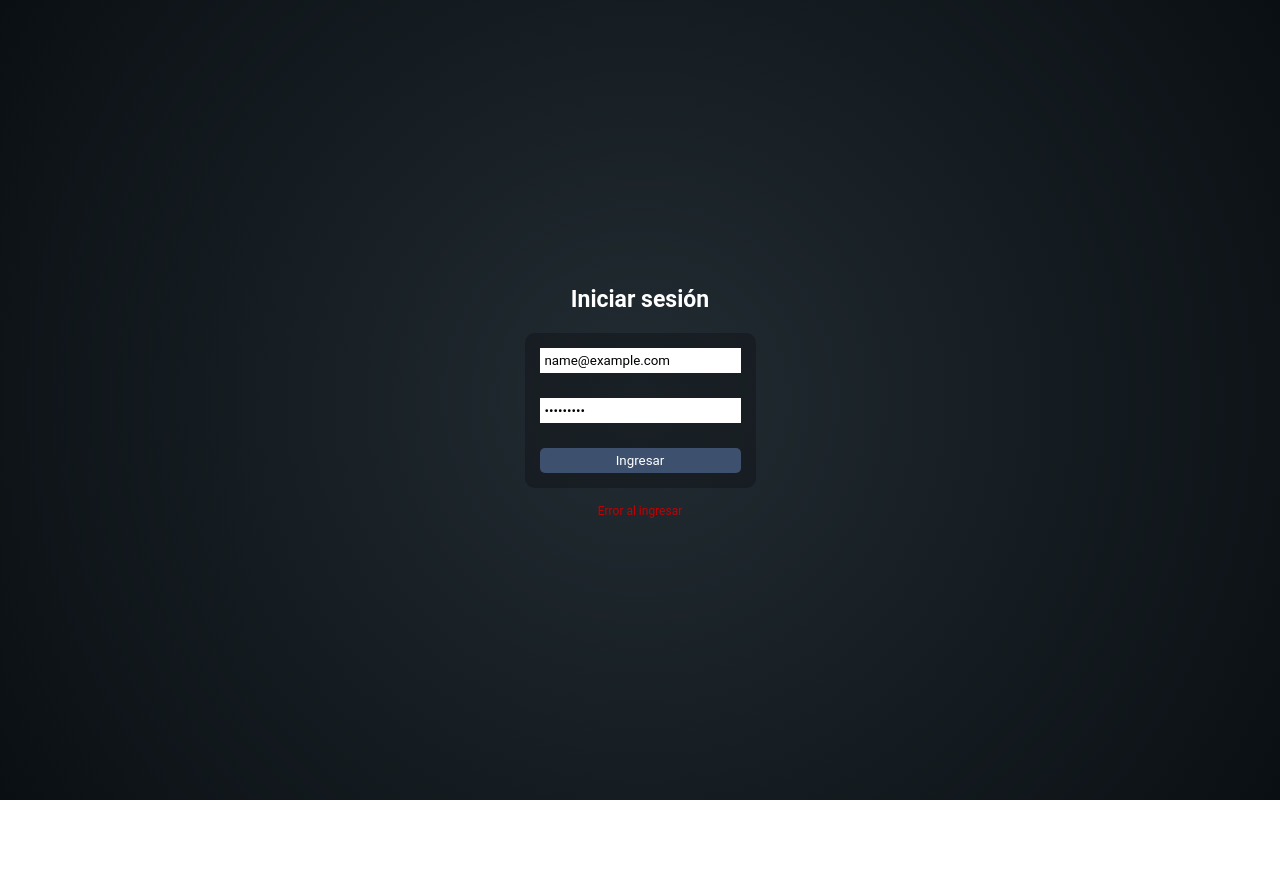
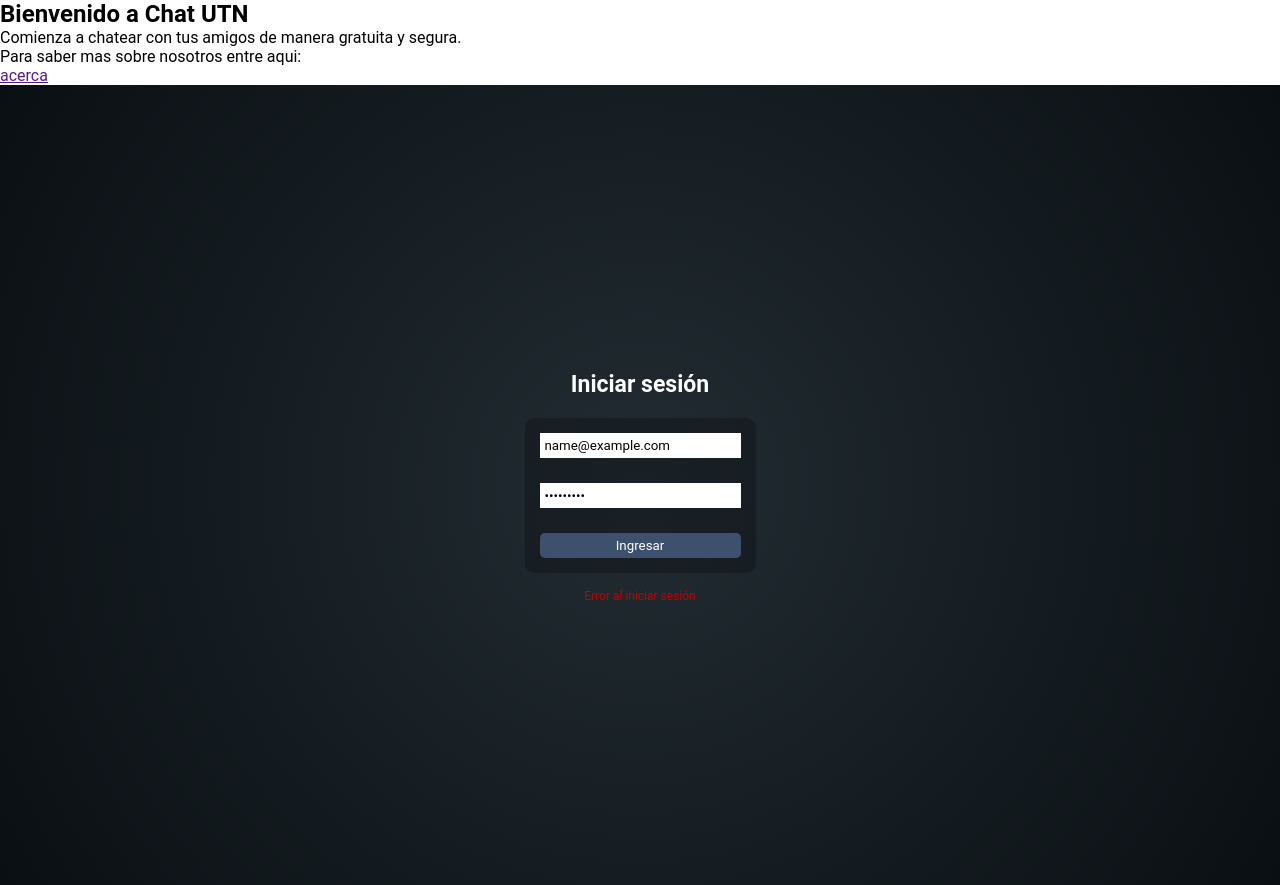
Before and after one commit to Meaghan678/proyecto-base-final-react-999200928, a React (Vite) app: page /login in a window 1280 px wide. Both pictures are taken after typing "name@example.com", "Sample123" into the empty fields and a click on the button "Ingresar". Before the commit the page ends 800 px from the top, so only its background shows below. Built offline with nearby package versions, Linux system fonts and the light colour scheme.

Commit message:
add: div con la bienvenida en el login

```diff
--- a/src/views/Login.jsx
+++ b/src/views/Login.jsx
@@ -24,19 +24,26 @@ const Login = () => {
 
         setError(null)
 
-        const response = login({name,email, password})
+        const response = login({email, password})
 
         if(!response){
             setError(true)
             return
         }
 
-        handleUser(name, email, password)
+        handleUser(email, password)
         navigate("/")
     }
 
     return(
-        <section className="login">
+        <section className="container">
+            <div className="welcome">
+                <h2>Bienvenido a Chat UTN</h2>
+                <p>Comienza a chatear con tus amigos de manera gratuita y segura.</p>
+                <p>Para saber mas sobre nosotros entre aqui: </p>
+                <a href="">acerca</a>
+            </div>
+            <div className="login">
                 <h2>Iniciar sesión</h2>
                 <form onSubmit={handleSubmit}>
                     <input type="email" placeholder="Email" onChange={handleChangeEmail}/>
@@ -44,8 +51,9 @@ const Login = () => {
                     <button>Ingresar</button>
                 </form>
                 {
-                error && <p className="error-login">Error al ingresar</p>
+                    error && <p className="error-login">Error al iniciar sesión</p>
                 }
+            </div>
         </section>
     )
 }
```
Lines whose indentation alone changed are shown as unchanged.
